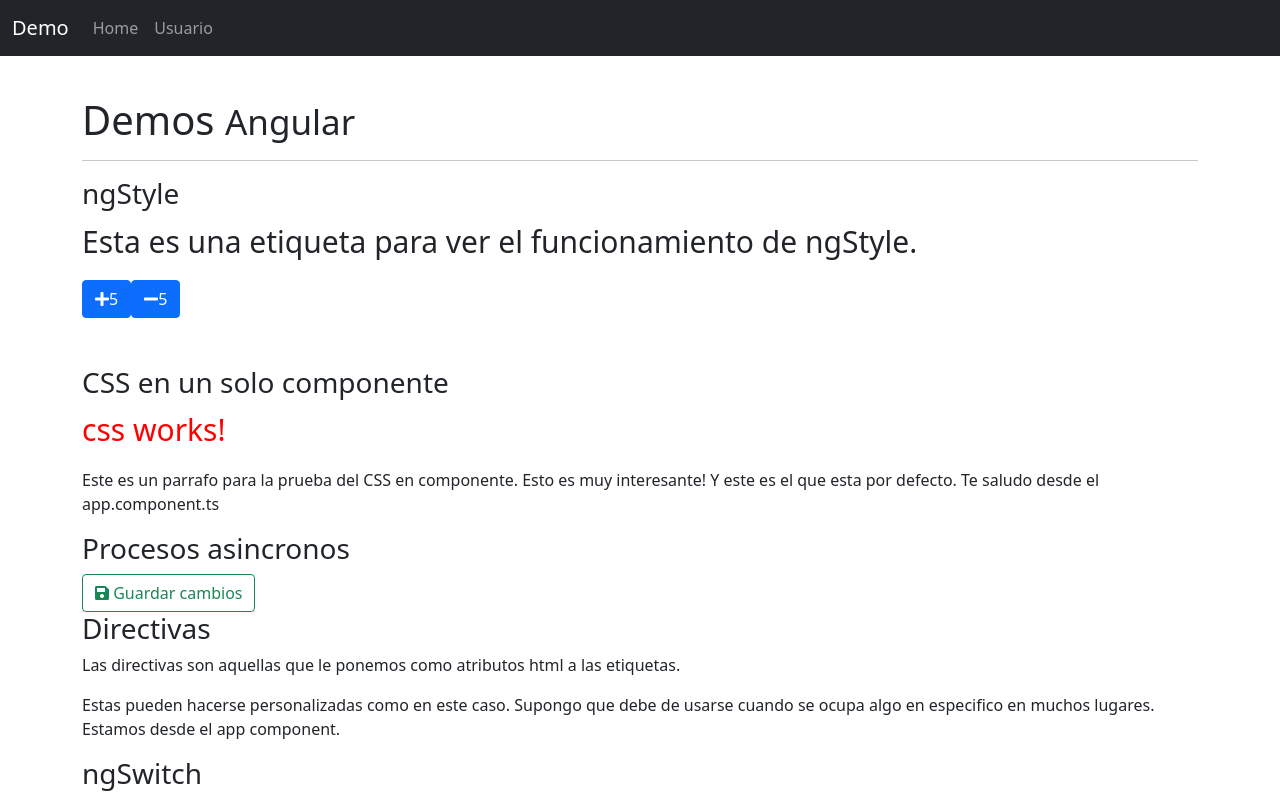
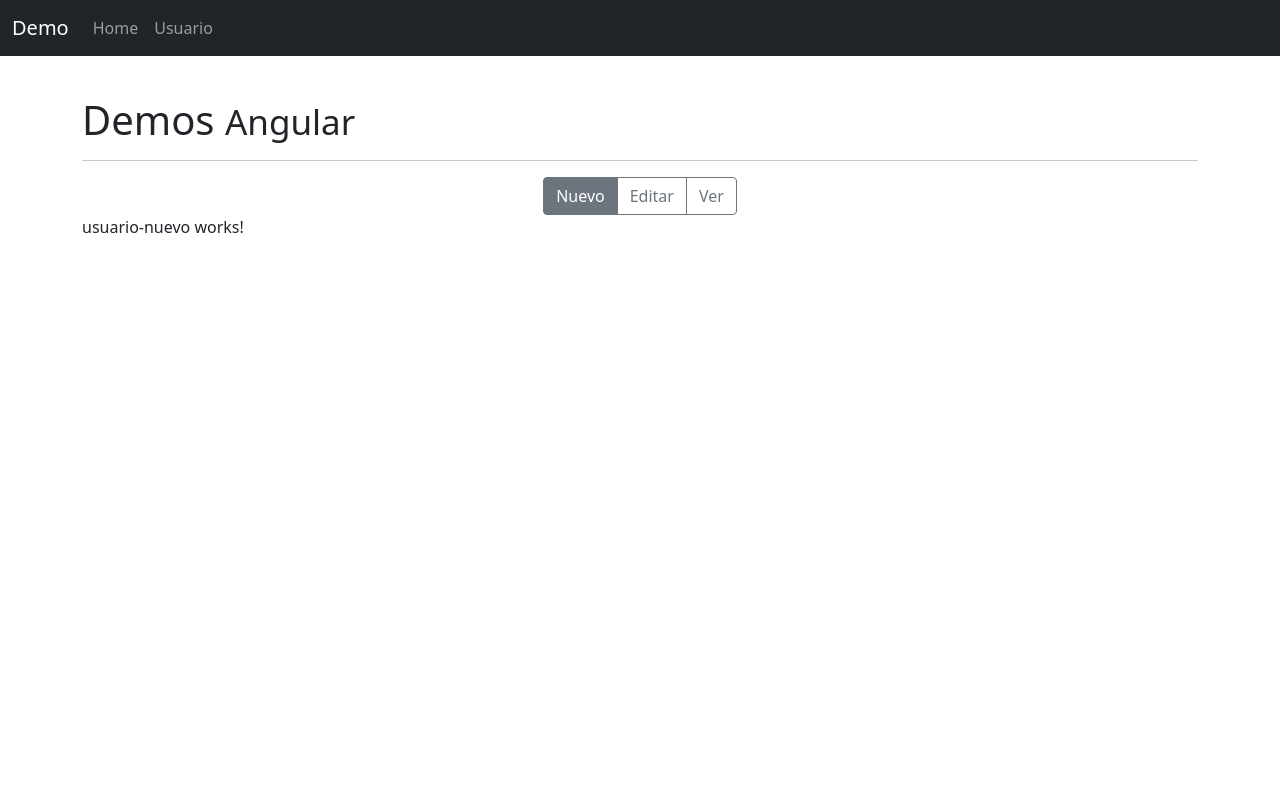
Before and after one commit to KonnyLiz/miscelaneos, an Angular app: page /usuario/10/nuevo in a window 1280 px wide. Before the commit this address led to /home. Shown: the top 800 px of the page. Built offline with nearby package versions, Linux system fonts and the light colour scheme.

Commit message:
rutas hijas en router outlet

```diff
--- a/src/app/components/navbar/navbar.component.html
+++ b/src/app/components/navbar/navbar.component.html
@@ -10,7 +10,7 @@
             <a class="nav-link" [routerLink]="['home']">Home</a>
           </li>
           <li class="nav-item" [routerLinkActive]="'active'">
-            <a class="nav-link" [routerLink]="['usuario']">Usuario</a>
+            <a class="nav-link" [routerLink]="['usuario', 10]">Usuario</a>
           </li>
         </ul>
       </div>
--- a/src/app/components/usuario/usuario.component.html
+++ b/src/app/components/usuario/usuario.component.html
@@ -1 +1,11 @@
-<p>usuario works!</p>
+<div class="row">
+    <div class="col-md-12 text-center">
+        <div class="btn-group" role="group" aria-label="Basic example">
+            <button type="button" class="btn btn-outline-secondary" [routerLink]="['nuevo']" routerLinkActive="active" >Nuevo</button>
+            <button type="button" class="btn btn-outline-secondary" [routerLink]="['editar']" routerLinkActive="active" >Editar</button>
+            <button type="button" class="btn btn-outline-secondary" [routerLink]="['detalle']" routerLinkActive="active" >Ver</button>
+          </div>
+    </div>
+</div>
+
+<router-outlet></router-outlet>
```
Also changed, not shown: src/app/app.routes.ts (+18 -3 lines).
